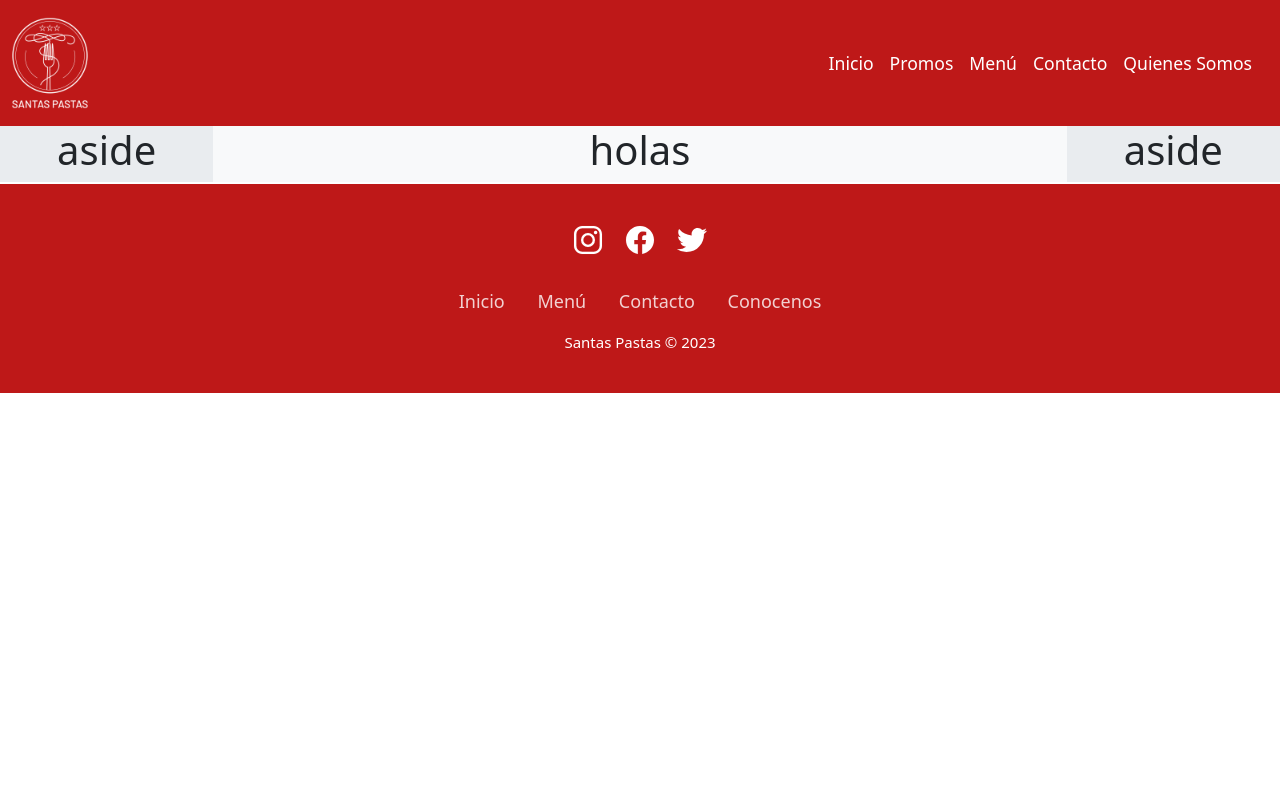
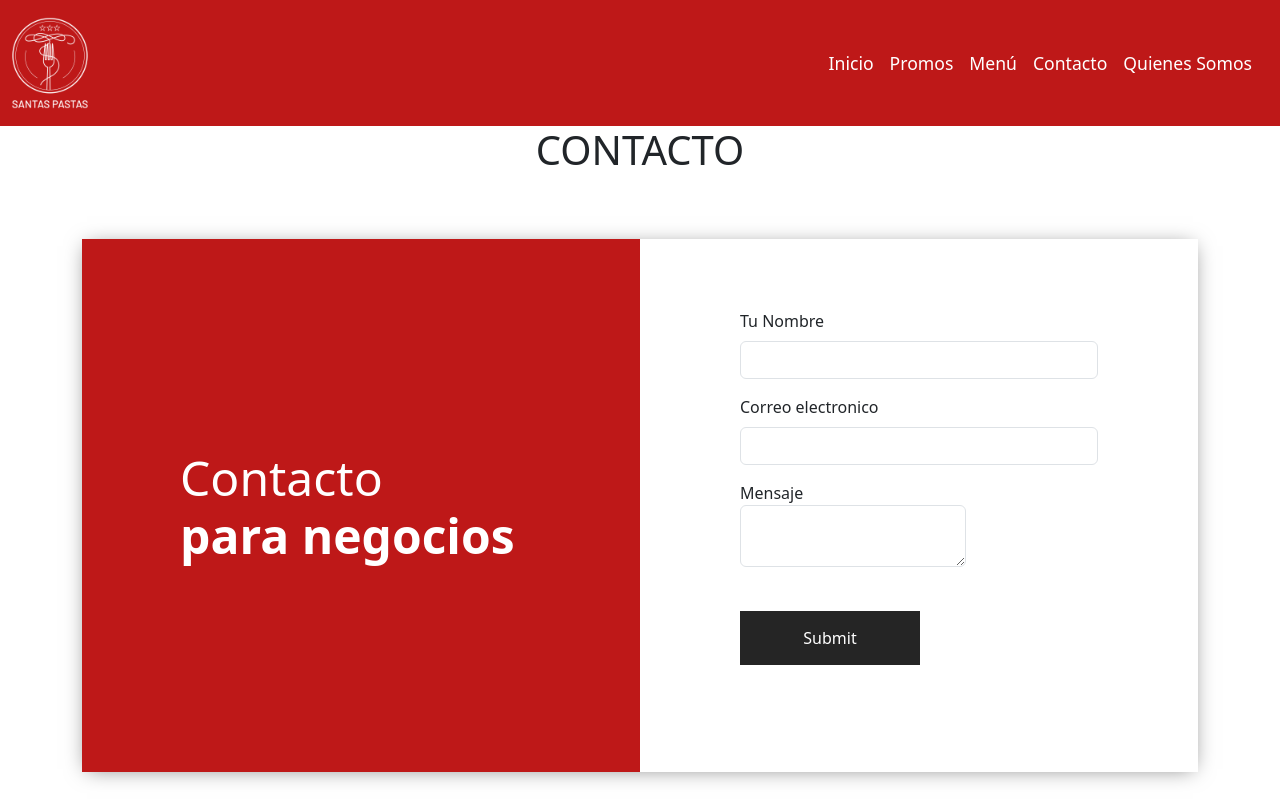
Before and after one commit to lucaglock/EntregaFinal-LucaGlock, a plain HTML site: page pages/contacto.html in a window 1280 px wide. Shown: the top 800 px of the page. Drawn offline with nearby package versions, Linux system fonts and the light colour scheme.

Commit message:
contacto terminado

```diff
--- a/css/style.css
+++ b/css/style.css
@@ -136,3 +136,91 @@ footer {
 .espacio {
     margin-bottom: 60px;
 }
+
+.form-area{
+    padding-top: 5%;
+}
+
+.row.single-form{
+    box-shadow: 0 2px 20px -5px rgba(0, 0, 0, 0.5)
+}
+
+.left{
+    background-color: #be1818;
+    padding:200px 98px;
+}
+
+.left h2{
+    color: white;
+    font-weight: 700;
+    font-size: 48px;
+}
+
+.left h2 span{
+    font-weight: 100;
+}
+
+.right{
+    padding: 70px 100px;
+    position: relative;
+}
+
+.right i{
+    position:absolute;
+    font-size: 80px;
+    left: -27px;
+    top: 40%;
+    color: #fff;
+}
+
+.form-control{
+    border:2px solid #000;
+}
+
+.right button {
+    border: none;
+    border-radius: 0;
+    background: #252525;
+    width: 180px;
+    color: #fff;
+    padding: 15px 0;
+    display: inline-block;
+    font-size: 16px;
+    margin-top: 20px;
+    cursor: pointer;
+}
+
+.right button:hover {
+    background: #252525;
+}
+
+@media (min-width: 768px) and (max-width: 991px) {
+    .right i{
+        top: -52px
+        transform: rotate(90deg);
+        left: 50%;
+    }
+}
+
+@media (max-width: 767px) {
+    .left {
+        padding: 90px 15px;
+        text-align: center;
+
+    }
+    .left h2 {
+        font: size 25px;
+    }
+    right{
+        padding: 25px
+    }
+    .right i{
+        top: -25px;
+        transform: rotate(90deg);
+        left: 45%;
+    }
+    .right button {
+        width: 150px;
+        padding: 12px 0;
+    }
+}
--- a/pages/contacto.html
+++ b/pages/contacto.html
@@ -37,20 +37,40 @@
         </div>
     </nav>
 </header>
-    <main class="container-fluid">
+    <main class="container">
         <div class="row h-100">
-            <aside class="col-xxl-2 col-xl-2 col-lg-2 col-md-2 col-sm-12 bg-body-secondary d-flex flex-column justify-content-center align-items-center">
-                <h1>aside</h1>
-            </aside>
-        <section class="col-xxl-8 col-xl-8 col-lg-8 col-md-8 col-sm-12 bg-light d-flex flex-column justify-content-center align-items-center">
-            <h1>holas</h1>
+            <h1 class="text-center contacto">CONTACTO</h1>
+        <section class="form-area espacio">
+                    <div class="row single-form g-0">
+                        <div class="col-sm-12 col-lg-6">
+                            <div class="left">
+                                <h2 class="promos-titulo"><span>Contacto</span><br>para negocios</h2>
+                            </div>
+                        </div>
+                        <div class="col-sm-12 col-lg-6">
+                            <div class="right">
+                                <i class="fa fa-caret-left"></i>
+                                <form>
+                                    <div class="mb-3">
+                                    <label for="exampleInputEmail1" class="form-label">Tu Nombre</label>
+                                    <input type="text" class="form-control" id="exampleInputEmail1" aria-describedby="emailHelp">
+                                    <div id="emailHelp" class="form-text"></div>
+                                    </div>
+                                    <div class="mb-3">
+                                        <label for="exampleInputPassword1" class="form-label">Correo electronico</label>
+                                        <input type="email" class="form-control" id="exampleInputPassword1">
+                                        </div>
+                                        <div class="mb-3">
+                                        <label for="exampleInputPassword1" class="form-label">Mensaje</
+                                        label>
+                                        <textarea class="form-control" id="exampleInputPassword1"></textarea>
+                                        </div>
+                                        <button type="submit" class="btn btn-primary">Submit</button>
+                                        </form>
+                            </div>
+                        </div>
+                    </div>
         </section>
-
-        <aside class="col-xxl-2 col-xl-2 col-lg-2 col-md-2 col-sm-12 bg-body-secondary d-flex flex-column justify-content-center align-items-center">
-            <h1>aside</h1>
-        </aside>
-
-        </aside>
     </div>
     </main>
 
```
Also changed, not shown: pages/quienessomos.html (+0 -2 lines).
